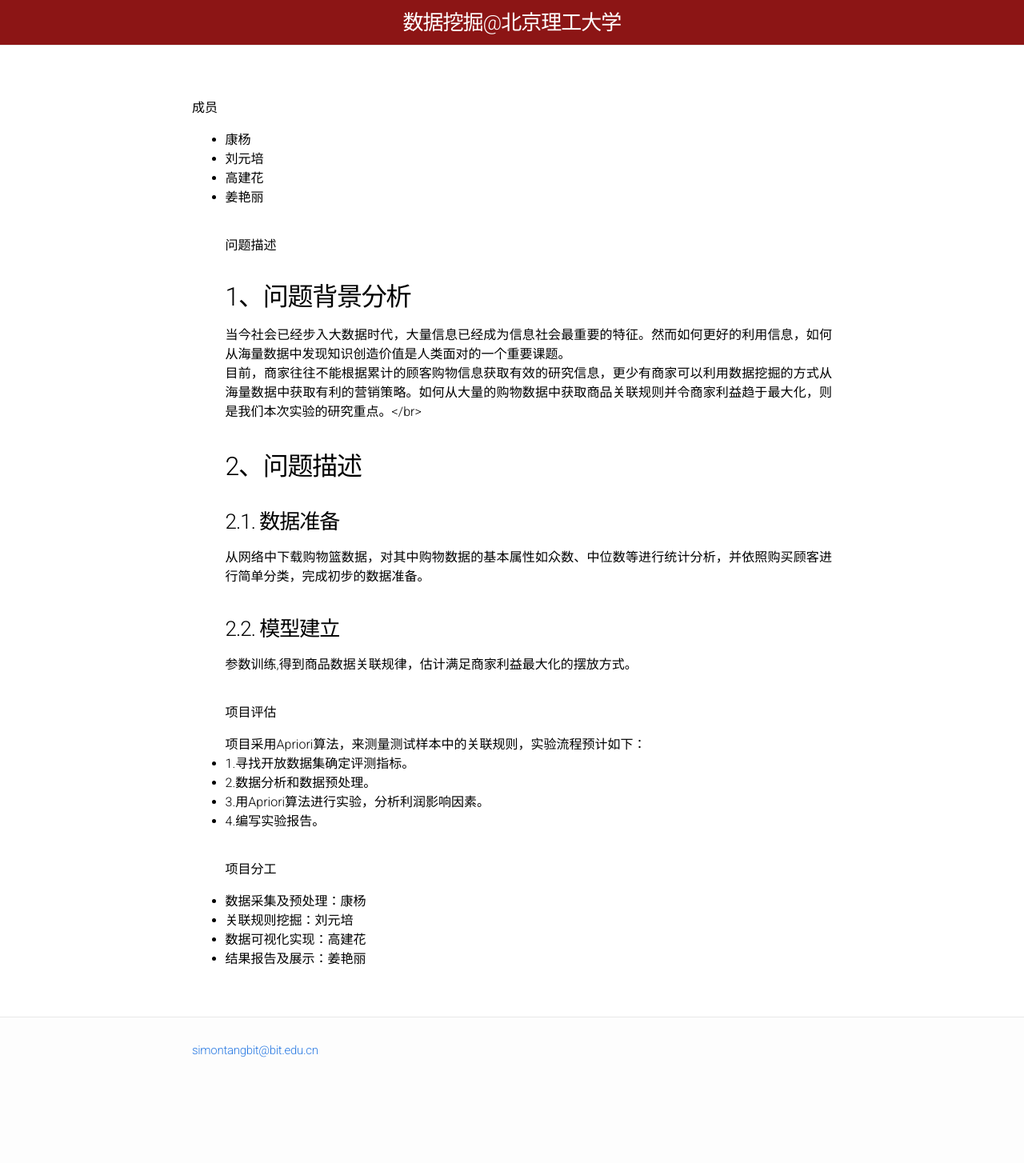
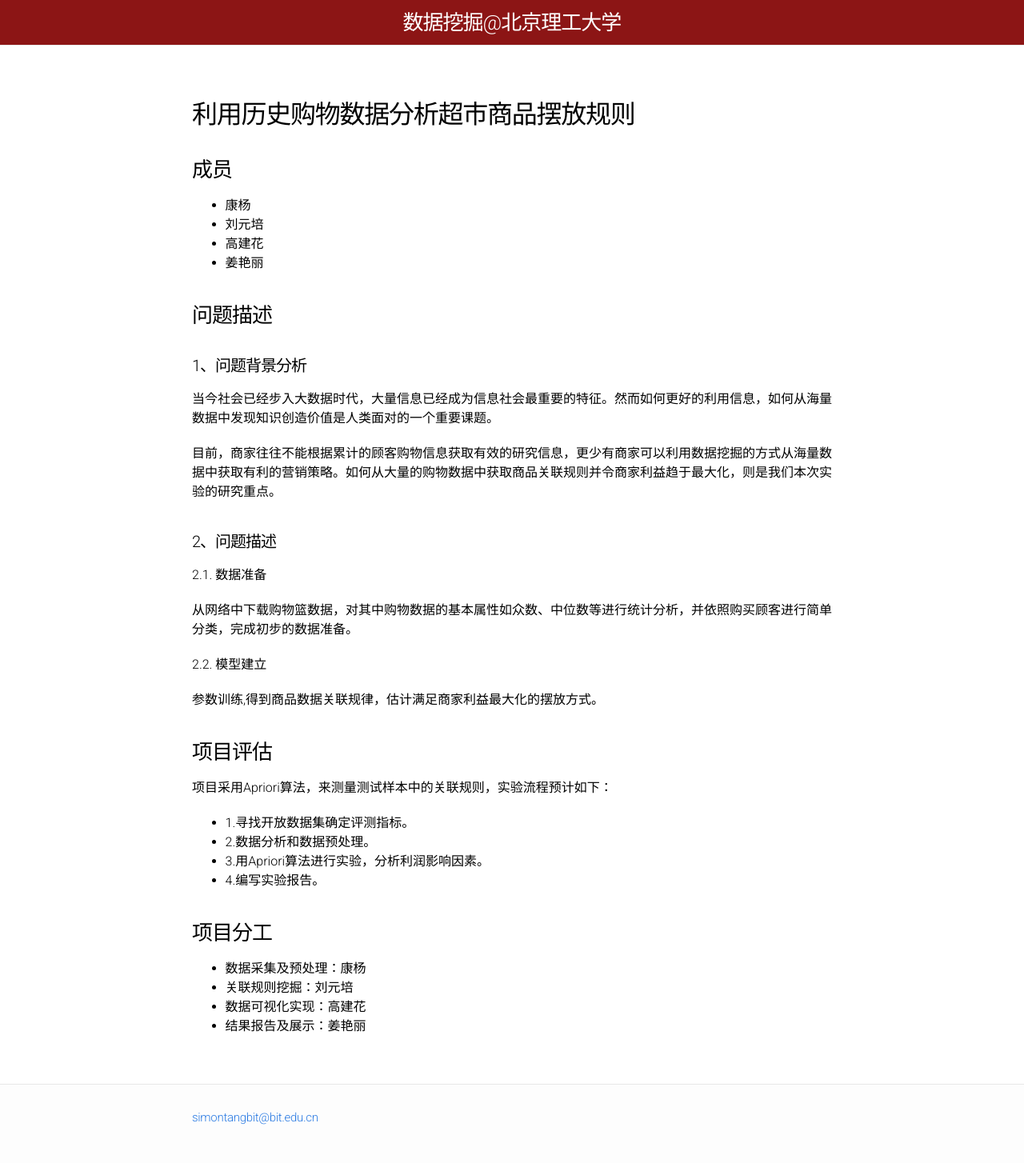
Before and after one commit to BITDM/bitdm.github.io, a Jekyll site: the page built from 2018/projects/P01/proposal.md, in a window 1280 px wide. Shown: the whole page at 80% size. Built offline with Jekyll 4.4.1, drawn with Linux system fonts in a browser that asks for light colours; our own code applies the rules of GitHub Pages for plain Markdown files; before the commit the page ends 1370 px from its top, so only the background shows below that.

Commit message:
P01组proposal格式调整

```diff
--- a/2018/projects/P01/proposal.md
+++ b/2018/projects/P01/proposal.md
@@ -4,27 +4,45 @@ mathjax: true
 permalink: /2018/projects/p01/proposal/
 ---
 
-# 成员
+
+## 利用历史购物数据分析超市商品摆放规则
+
+### 成员
+
 * 康杨
 * 刘元培
 * 高建花
 * 姜艳丽
-# 问题描述
-## 1、问题背景分析
+
+### 问题描述
+
+#### 1、问题背景分析
+
 当今社会已经步入大数据时代，大量信息已经成为信息社会最重要的特征。然而如何更好的利用信息，如何从海量数据中发现知识创造价值是人类面对的一个重要课题。
-<br>目前，商家往往不能根据累计的顾客购物信息获取有效的研究信息，更少有商家可以利用数据挖掘的方式从海量数据中获取有利的营销策略。如何从大量的购物数据中获取商品关联规则并令商家利益趋于最大化，则是我们本次实验的研究重点。</br>
-## 2、问题描述
-### 2.1. 数据准备
+
+目前，商家往往不能根据累计的顾客购物信息获取有效的研究信息，更少有商家可以利用数据挖掘的方式从海量数据中获取有利的营销策略。如何从大量的购物数据中获取商品关联规则并令商家利益趋于最大化，则是我们本次实验的研究重点。
+
+#### 2、问题描述
+
+2.1. 数据准备
+
 从网络中下载购物篮数据，对其中购物数据的基本属性如众数、中位数等进行统计分析，并依照购买顾客进行简单分类，完成初步的数据准备。
-### 2.2. 模型建立
+
+2.2. 模型建立
+
 参数训练,得到商品数据关联规律，估计满足商家利益最大化的摆放方式。
-# 项目评估
+
+### 项目评估
+
 项目采用Apriori算法，来测量测试样本中的关联规则，实验流程预计如下：
+
 - 1.寻找开放数据集确定评测指标。
 - 2.数据分析和数据预处理。
 - 3.用Apriori算法进行实验，分析利润影响因素。
 - 4.编写实验报告。
-# 项目分工
+
+### 项目分工
+
 * 数据采集及预处理：康杨
 * 关联规则挖掘：刘元培
 * 数据可视化实现：高建花
```
